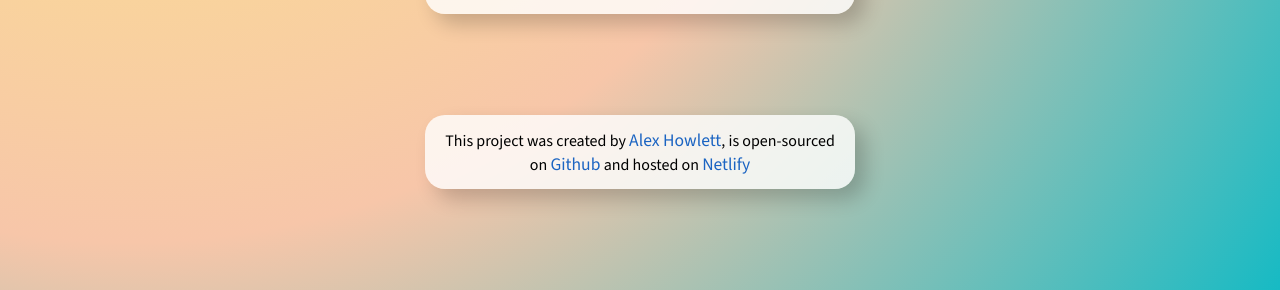
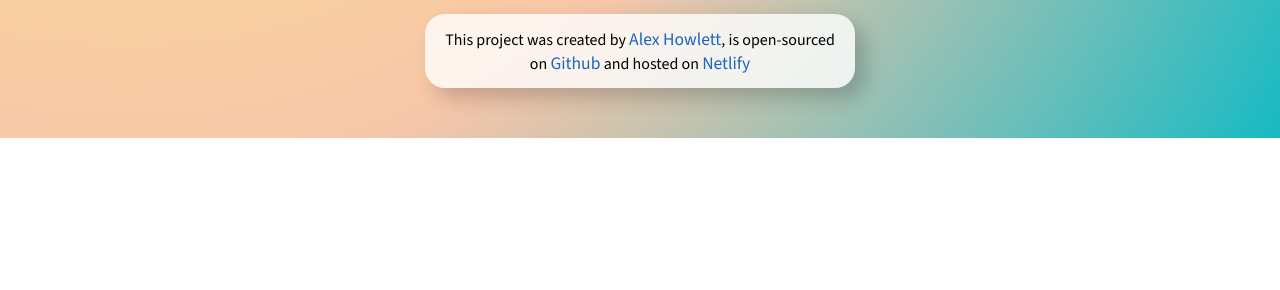
Before and after one commit to alehow84/world-clock, a plain HTML site: page index.html in a window 1280 px wide. Shown: the part 725-1015 px from the top of the page. After the commit the page ends 863 px from the top, so only its background shows below. Drawn offline with nearby package versions, Linux system fonts and the light colour scheme.

Commit message:
amend container and footer margin

```diff
--- a/css/style.css
+++ b/css/style.css
@@ -7,6 +7,7 @@ body {
     rgb(247, 198, 169) 54.2%,
     rgb(21, 186, 196) 100.3%
   );
+  background-repeat: no-repeat;
 }
 
 h2 {
@@ -44,7 +45,7 @@ i {
 
 .container,
 footer {
-  margin: 8% auto;
+  margin: 4% auto;
   border-radius: 20px;
   background: rgba(255, 255, 255, 0.8);
   max-width: 32%;
```
